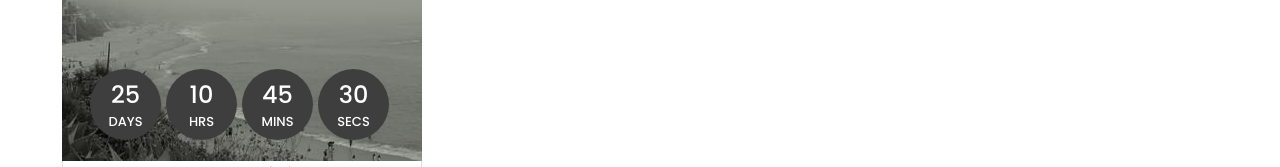
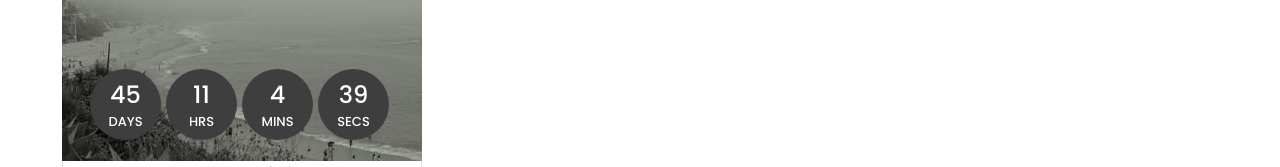
Before and after one commit to SHAH0001/bazar, a Vue app: page / in a window 1280 px wide. Shown: the part 472-639 px from the top of the page. Built offline with nearby package versions, Linux system fonts and the light colour scheme.

Commit message:
work countdown

```diff
--- a/src/components/CountdownTimer.vue
+++ b/src/components/CountdownTimer.vue
@@ -1,19 +1,19 @@
 <template>
     <div class="time-block">
         <div class="time-block-item">
-            <p class="figures">{{ days }}</p>
+            <p class="figures">{{ Math.trunc(days) }}</p>
             <p class="unit-name">Days</p>
         </div>
         <div class="time-block-item">
-            <p class="figures">{{ hours }}</p>
+            <p class="figures">{{ Math.trunc(hours) }}</p>
             <p class="unit-name">Hrs</p>
         </div>
         <div class="time-block-item">
-            <p class="figures">{{ minutes }}</p>
+            <p class="figures">{{ Math.trunc(minutes) }}</p>
             <p class="unit-name">Mins</p>
         </div>
         <div class="time-block-item">
-            <p class="figures">{{ seconds }}</p>
+            <p class="figures">{{ Math.trunc(seconds) }}</p>
             <p class="unit-name">Secs</p>
         </div>
     </div>
@@ -22,37 +22,37 @@
     export default {
         data() {
             return {
-                days: 25,
-                hours: 10,
-                minutes: 45,
-                seconds: 30,
+                now: 0,
+                count: 0,
+                date: 'October 31, 2020'
             }
         },
         methods: {
-            showRemaining() {
-                const timer = setInterval(() => {
-                    const now = new Date()
-                    const end = new Date(2020, 4, 22, 10, 10, 10, 10)
-                    const ditance = end.getTime() - now.getTime()
-
-                    if(ditance < 0) {
-                        clearInterval(timer)
-                    }
-                })
-
+            timer_loop() {
+                this.count++
+                this.now = Math.trunc(new Date().getTime() / 1000)
+                this.count < 200 && setTimeout(this.timer_loop, 1000)
+            },
+        },
+        computed: {
+            seconds() {
+                return (this.modifiedDate - this.now) % 60
+            },
+            minutes() {
+                return ((this.modifiedDate - this.now) / 60) % 60
+            },
+            hours() {
+                return ((this.modifiedDate - this.now) / 60 / 60) % 24
+            },
+            days() {
+                return ((this.modifiedDate - this.now) / 60 / 60 / 24)
+            },
+            modifiedDate: function () {
+                return Math.trunc(Date.parse(this.date) / 1000)
             }
         },
-        computed: {
-            _seconds: () => 1000,
-            _minutes() {
-                return this._seconds * 60
-            },
-            _hours() {
-                return this._minutes * 60
-            },
-            _days() {
-                return this._hours * 24
-            }
+        mounted() {
+            this.timer_loop()
         }
     }
 </script>
@@ -65,7 +65,6 @@
         bottom: 7%;
         left: 50%;
         transform: translate(-50%, 0);
-        // margin: 0;
     }
 
     .time-block-item {
```
